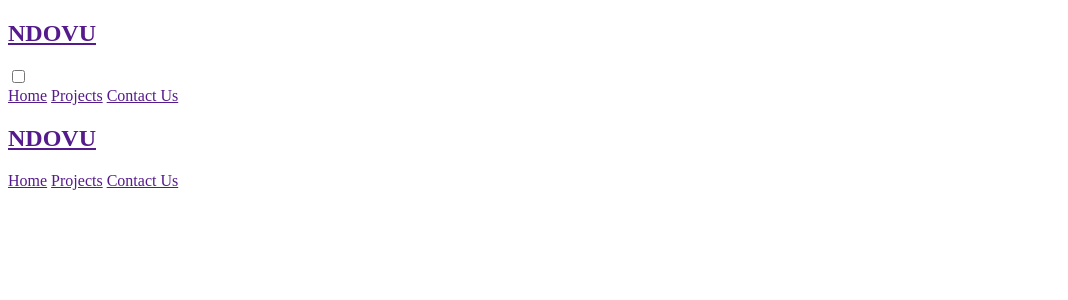
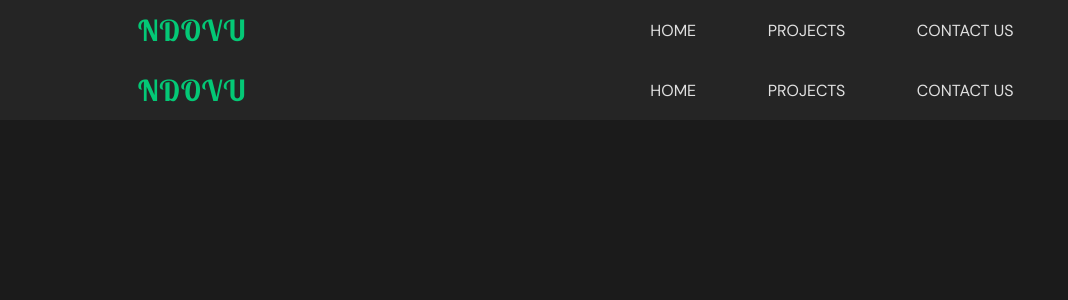
Before and after one commit to cnkya/NDOVU, a Django app: template templates/base.html in a window 1280 px wide. Shown: the top 300 px of the page, without its empty margins (0-1068 px from the left). Run offline with Django 5.2, Linux system fonts and the light colour scheme; the template is opened without the code that fills it, so the values that code supplies are empty.

Commit message:
added pics and some css

```diff
--- a/config/settings.py
+++ b/config/settings.py
@@ -119,6 +119,7 @@ USE_TZ = True
 # https://docs.djangoproject.com/en/5.1/howto/static-files/
 
 STATIC_URL = 'static/'
+STATICFILES_DIRS = [str(BASE_DIR.joinpath("static"))]
 
 # Default primary key field type
 # https://docs.djangoproject.com/en/5.1/ref/settings/#default-auto-field
--- a/static/css/base.css
+++ b/static/css/base.css
@@ -37,7 +37,7 @@ h1 {
 
 h2{
     font-family: var(--lobster-font);
-    color: var(--primary-color);
+    color: var(--secondary-color-600);
     font-size: 1.8rem;
     letter-spacing: 0.06rem;
 
--- a/static/css/footer.css
+++ b/static/css/footer.css
@@ -0,0 +1,7 @@
+footer {
+    background-color: var(--surface-color);
+    height: 60px;
+    position: sticky;
+    bottom: 0px;
+
+}
--- a/static/css/section.css
+++ b/static/css/section.css
@@ -4,13 +4,15 @@
 }
 
 .about-image-container img {
-    width: 100%;
+    width: 50%;
+
 
 }
 
 .about-image-container {
 
-    width: 100%;
+    width: 50%;
+
 }
 
 .about-descriptions-container {
--- a/templates/base.html
+++ b/templates/base.html
@@ -1,4 +1,5 @@
 {% load static %}
+
 <!DOCTYPE html>
 <html lang="en">
 <head>
@@ -10,7 +11,11 @@
         href="https://fonts.googleapis.com/css2?family=DM+Sans:ital,opsz,wght@0,9..40,100..1000;1,9..40,100..1000&family=Lobster+Two:ital,wght@0,400;0,700;1,400;1,700&display=swap"
         rel="stylesheet">
 
-        <link rel="stylesheet" href="">
+        <link rel="stylesheet" href="{% static './css/base.css' %}">
+        <link rel="stylesheet" href="{% static './css/footer.css' %}">
+        <link rel="stylesheet" href="{% static './css/header.css' %}">
+        <link rel="stylesheet" href="{% static './css/section.css' %}">
+        <link rel="stylesheet" href="{% static './css/responsive.css' %}">
 
     <title>{% block title %}{% endblock title %}</title>
 </head>
@@ -53,7 +58,7 @@
         <a href="">
             <h2>NDOVU</h2>
         </a>
-</div>
+    </div>
     <!-- Right Section -->
     <nav class="nav-menu">
 
```
Also changed, not shown: templates/pages/home.html (+5 -2 lines), 2 other files.
